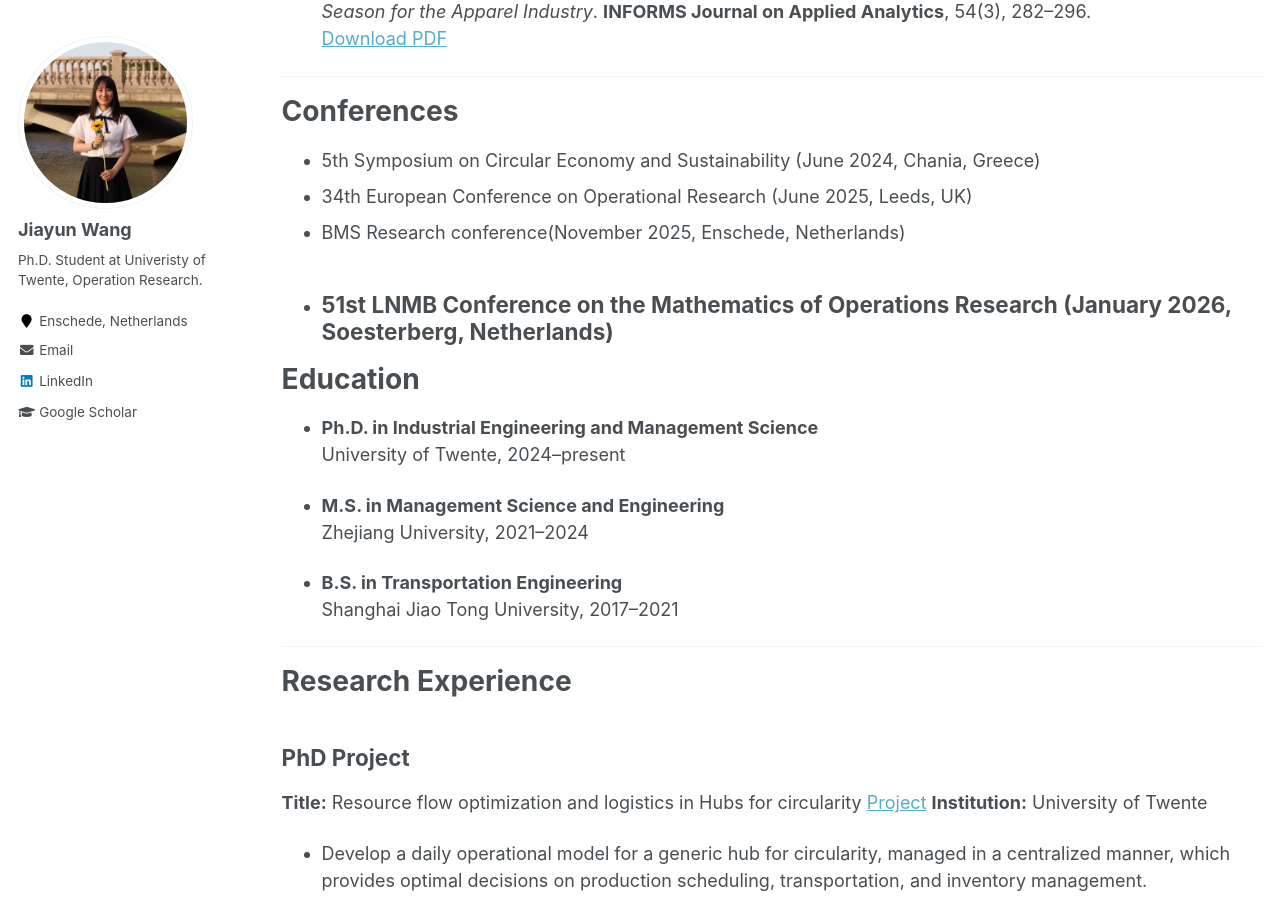
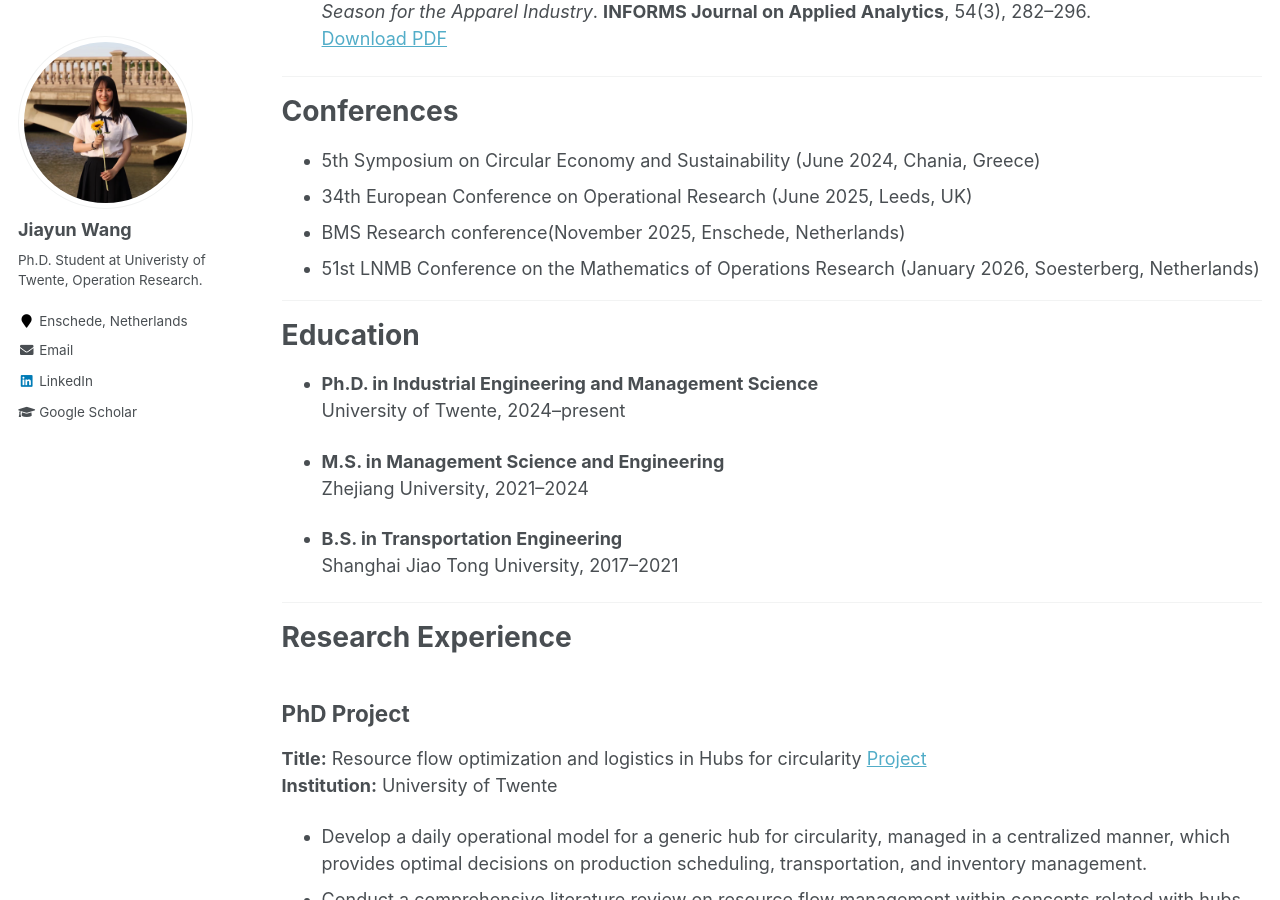
Before and after one commit to Jiayunvv/Jiayunvv.github.io, a Jekyll site: the page built from _pages/cv.md, in a window 1280 px wide and 900 px high, scrolled down 411 px. Built offline with Jekyll 4.4.1, drawn with Linux system fonts in a browser that asks for light colours.

Commit message:
modify format

```diff
--- a/_pages/cv.md
+++ b/_pages/cv.md
@@ -27,6 +27,7 @@ redirect_from:
 - 34th European Conference on Operational Research (June 2025, Leeds, UK)
 - BMS Research conference(November 2025, Enschede, Netherlands)
 - 51st LNMB Conference on the Mathematics of Operations Research (January 2026, Soesterberg, Netherlands)
+
 ---
 
 # **Education**
@@ -44,7 +45,7 @@ redirect_from:
 
 # **Research Experience**
 ## **PhD Project**
-**Title:** Resource flow optimization and logistics in Hubs for circularity [Project](https://is2h4c-project.eu/)
+**Title:** Resource flow optimization and logistics in Hubs for circularity [Project](https://is2h4c-project.eu/)\\
 **Institution:** University of Twente
 - Develop a daily operational model for a generic hub for circularity, managed in a centralized manner, which provides optimal decisions on production scheduling, transportation, and inventory management.
 - Conduct a comprehensive literature review on resource flow management within concepts related with hubs for circularity, such as industrial symbiosis networks, and propose a two-phase optimization framework for managing flows of resources in space and time.
@@ -67,6 +68,7 @@ redirect_from:
 - Constructed an Integer Linear Programming (ILP) model for flexible bus scheduling to support efficient passenger transportation during rail disruptions.
 - Developed a solution program using CPLEX to achieve optimal results.
 - Designed and implemented a heuristic algorithm in Python to accelerate solutions while maintaining a deviation of only **2.2% from the exact solution**.
+
 ---
 
 # **Projects**
```
